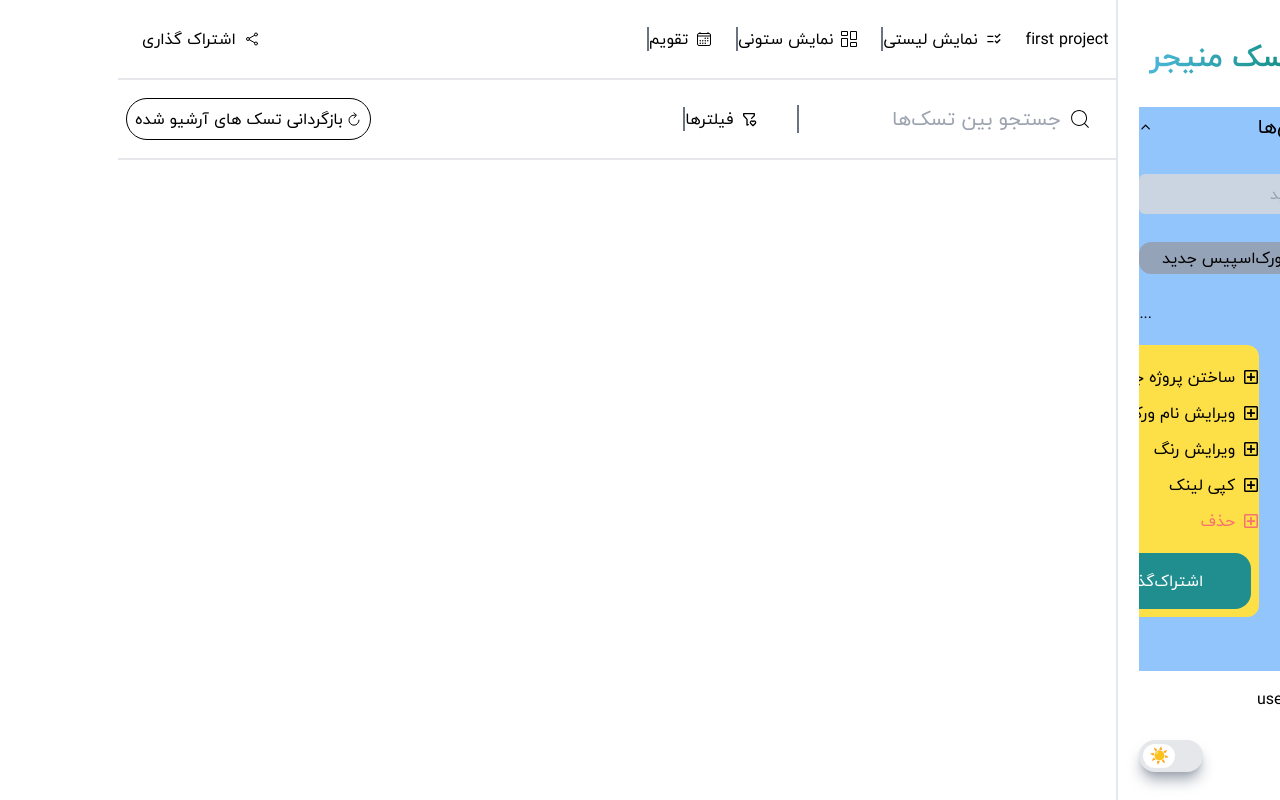
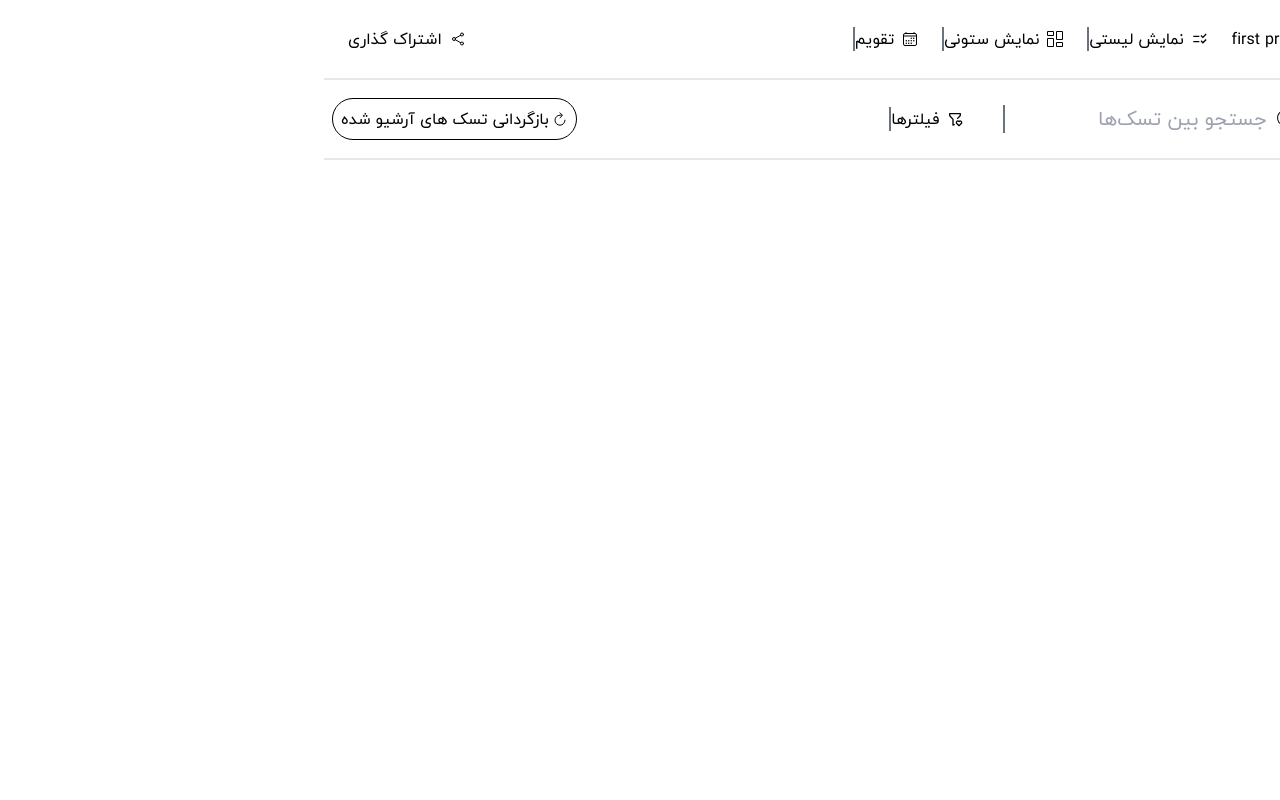
Before and after one commit to mahsanajafii/Task-Manager, a React (Vite) app: page /board in a window 1280 px wide. Both pictures are taken after a click on the element "ریکت". Built offline with nearby package versions, Linux system fonts and the light colour scheme; grey boxes are pictures that could not be loaded.

Commit message:
add other items

```diff
--- a/src/components/columnMore/ColumnMore.tsx
+++ b/src/components/columnMore/ColumnMore.tsx
@@ -1,41 +1,60 @@
-import { FaRegPlusSquare } from "react-icons/fa"
-import Button from "../common/button/Button"
-interface IColumnMoreProps{
-    title:string,
+import { FaRegPlusSquare } from "react-icons/fa";
+import Button from "../common/button/Button";
+import { FiEdit } from "react-icons/fi";
+import { GoLink } from "react-icons/go";
+import { RiDeleteBinLine } from "react-icons/ri";
+import { MdOutlineColorLens } from "react-icons/md";
+interface IColumnMoreProps {
+  title: string;
+  ID:number;
 }
-const ColumnMore:React.FC<IColumnMoreProps> = ({title}) => {
+const ColumnMore: React.FC<IColumnMoreProps> = ( {data} ) => {
+  const taskList = [
+    { title: "ساختن تسک جدید", logo: <FaRegPlusSquare /> },
+    { title: "ویرایش نام پروژه", logo: <FiEdit /> },
+    { title: "کپی لینک", logo: <GoLink /> },
+    { title: "حذف", logo: <RiDeleteBinLine /> },
+  ];
+  const projectList = [
+    { title: "ساختن پروژه جدید", logo: <FaRegPlusSquare /> },
+    { title: "ویرایش نام ورک‌اسپیس", logo: <FiEdit /> },
+    { title: "ویرایش رنگ", logo:<MdOutlineColorLens />},
+    { title: "کپی لینک", logo: <GoLink /> },
+    { title: "حذف", logo: <RiDeleteBinLine /> },
+  ];
+
   return (
-    <div className="h-fit w-fit pl-4 top-0 left-[-50px] absolute bg-yellow-300 z-10 rounded-xl pt-5 gap-3 flex flex-col justify-start items-start ">
+    <div className={` pl-4 top-1 left-[-210px] absolute px-2 bg-gray-100 z-10 rounded-xl pt-5 gap-5 flex flex-col justify-start items-start `}>
+      {data.title === "task" ? (
+          <>
+          {taskList.map((item, index) => (
+            <p
+              key={index}
+              className={`${item.title === "حذف" && "text-red-400"} cursor-pointer flex justify-start gap-2 items-center`}
+            >
+              {item.logo}
+              <span>{item.title}</span>
+            </p>
+          ))}
+          <Button children={"اشتراک‌گذاری"} style="h-fit py-1" />
+        </>
+      ) : (
+        // <div className={`${data.ID!==0 ? "h-fit":"h-0"}overflow-hidden transition-height duration-700 ease-in-out `}>
+<>
+          {projectList.map((item, index) => (
+              <p
+              key={index}
+              className={`${item.title === "حذف" && "text-red-400"} cursor-pointer flex justify-start gap-2 items-center`}
+              >
+              {item.logo}
+              <span>{item.title}</span>
+            </p>
+          ))}
+          <Button children={" اشتراک‌گذاری"} style="h-fit py-1" />
+          </>
+        )}
+        </div>
+  );
+};
 
-    {title==="task"?(
-        <>
-        <p className="flex justify-start gap-2 items-center">
-            <FaRegPlusSquare />
-            <span>ساختن پروژه جدید</span>
-        </p>
-        <p className="flex justify-start gap-2 items-center">
-        <FaRegPlusSquare />
-        <span>ویرایش نام ورک‌اسپیس</span>
-    </p>
-    <p className="flex justify-start gap-2 items-center">
-        <FaRegPlusSquare />
-        <span>ویرایش رنگ</span>
-    </p>
-    <p className="flex justify-start gap-2 items-center">
-        <FaRegPlusSquare />
-        <span>کپی لینک</span>
-    </p>
-    <p className="flex justify-start text-red-400 gap-2 items-center">
-        <FaRegPlusSquare />
-        <span>حذف</span>
-    </p>
-    <Button children={"اشتراک‌گذاری"} style="h-fit"/>
-        </>
-
-
-):(<p>jdhfj</p>)}
-    </div>
-  )
-}
-
-export default ColumnMore
+export default ColumnMore;
--- a/src/components/sidemenu/SideMenu.tsx
+++ b/src/components/sidemenu/SideMenu.tsx
@@ -11,10 +11,28 @@ import { LiaDoorOpenSolid } from "react-icons/lia";
 
 const list: ITasks = {
   id: ~(Date.now() + (Math.random() + 1) * 20),
-  title: "jsجاوا",
+  title: "js",
   staus: "done",
-  color:"#fde047",
+  color:"ef4444",
   oner: "admin",
+  projectList: [
+        {
+          id: ~(Date.now() + (Math.random() + 1) * 20),
+          projectTitle: "کلندر",
+          tasks: [
+            {
+              taskID: ~(Date.now() + (Math.random() + 1) * 20),
+              taskTitle: "صفحه خروج",
+              deadline: "new Date().toLocaleDateString('fa-IR')",
+              users: ["admin"],
+              status: "done",
+              description: "tree task",
+              Priority: "2",
+    archive:true,
+            },
+          ],
+        },
+      ],
 };
 // const list: ITasks = {
 //   id: ~(Date.now() + (Math.random() + 1) * 20),
@@ -45,23 +63,24 @@ const list: ITasks = {
 function SideMenu() {
   const [extended, setExtended] = useState(false);
   const { allTasks, loadAllTasks, addTask } = useAllTasksStore();
-
+const clearlocal=()=>{
+  localStorage.clear()
+}
   const handelArrowMenu = () => {
     setExtended(!extended);
   };
   useEffect(() => {
     loadAllTasks();
   }, []);
-  console.log("allTasks", allTasks);
   return (
-    <aside className="w-[22%] h-screen right-0 border-l-2 border-l-slate-200 flex flex-col justify-between items-center">
-      <div className="flex flex-row justify-center items-center mt-6 mb-4 h-[95px]  w-fit gap-3 ">
+    <aside className="relative w-[22%] h-screen right-0 border-l-2 border-l-slate-200 flex flex-col justify-between  items-center">
+      <div className=" static flex  flex-row justify-center items-center mt-6 mb-4 h-[95px]  w-fit gap-3 ">
         <img src={logo} alt="logo" className="w-14 h-14"></img>
-        <p className="text-3xl leading-relaxed w-full h-fit font-bold bg-clip-text text-transparent bg-gradient-to-l from-[#118C80] to-[#4AB7D8]">
+        <p onClick={clearlocal} className="text-3xl leading-relaxed w-full h-fit font-bold bg-clip-text text-transparent bg-gradient-to-l from-[#118C80] to-[#4AB7D8]">
           تسک منیجر
         </p>
       </div>
-      <div className=" relative bg-blue-300 z-0 overflow-x-visible h-full w-[85%] flex flex-col justify-between">
+      <div className="static top-[100px] z-0 overflow-x-visible h-full w-[85%] flex flex-col justify-between">
         <div className="h-10 flex flex-row justify-between items-center text-xl">
           <p className="w-full">ورک‌اسپیس‌ها</p>
           <IoIosArrowDown
@@ -89,11 +108,11 @@ function SideMenu() {
             ساختن ورک‌اسپیس جدید
           </button>
         </div>
-        <div className="overflow-y-auto h-[370px] scrollbar-thin scrollbar-track-transparent scrollbar-thumb-transparent">
+        <div className=" relative h-[370px] overflow-y overflow-x-visible z-0 scrollbar-thin scrollbar-track-transparent scrollbar-thumb-transparent">
           <WorkSpaces allTasks={allTasks} />
         </div>
       </div>
-      <div className="h-[10%] w-[85%]  flex justify-start gap-2 items-center">
+      <div className="static h-[10%] w-[85%]  flex justify-start gap-2 items-center">
         <div className="w-9 h-9 rounded-full  bg-red-300"></div>
         <p>user name</p>
       </div>
--- a/src/components/workspace/WorkSpaces.tsx
+++ b/src/components/workspace/WorkSpaces.tsx
@@ -1,17 +1,32 @@
 import { FaRegPlusSquare } from "react-icons/fa";
 import { ITasks } from "../../types/alltasks";
-import { useState } from "react";
+import { useEffect, useState } from "react";
 import ColumnMore from "../columnMore/ColumnMore";
 
 interface IWorkSpacesProps {
   allTasks: ITasks[];
 }
+interface IItem {
+  title: string;
+  ID: number;
+}
 
 const WorkSpaces: React.FC<IWorkSpacesProps> = ({ allTasks }) => {
   const [activeKeys, setActiveKeys] = useState<Set<number>>(new Set());
-const handelProject=()=>{
-
+  const [show, setShow] = useState(false);
+  const [item, setItem] = useState<IItem>({ ID: 0, title: "" });
+  const handelProject = () => {
+    console.log("object");
+  };
+  const handelMenu = (id, title) => {
+    setShow(!show);
+    if (show) {
+      setItem({ ID: 0, title: "" });
+      console.log("item", item, show);
+    } else {
+      setItem({ ID: id, title: title });
     }
+  };
   const handleClick = (index: number) => {
     const newActiveKeys = new Set(activeKeys);
     if (newActiveKeys.has(index)) {
@@ -21,25 +36,32 @@ const handelProject=()=>{
     }
     setActiveKeys(newActiveKeys);
   };
+  useEffect(() => {
+    handelMenu(0, "");
+    setShow(false);
+  }, []);
+  return (
+    <div className="flex flex-col gap-5 overflow-x-visible">
+      {show && <ColumnMore data={item} />}
 
-  return (
-    <div className=" flex flex-col gap-5 overflow-x-visible">
       {allTasks.map((task, index) => (
         <div
           className="flex flex-col justify-start gap-5 items-start"
           key={task.id}
         >
+          <div className="flex justify-start items-center gap-2 w-full  hover:bg-green-200  p-1 rounded-md ">
             <div className="flex justify-start items-center gap-2 w-full">
-          <div className="flex justify-start items-center gap-2 w-full">
-
               <span
-              className={`w-4 h-4 border rounded-md bg-[${task.color}]`}
+                className={`w-4 h-4 border rounded-md bg-[#${task.color}]`}
               ></span>
-            <p onClick={() => handleClick(index)} className={`cursor-pointer text-[${task.color}]`}>
+              <p
+                onClick={() => handleClick(index)}
+                className={`cursor-pointer`}
+              >
                 {task.title}
               </p>
             </div>
-            <button>...</button>
+            <button onClick={() => handelMenu(task.id, "project")}>...</button>
           </div>
           {activeKeys.has(index) && (
             <ul className=" px-10">
@@ -48,7 +70,7 @@ const handelProject=()=>{
                   <li
                     key={project.id}
                     onClick={handelProject}
-                    className={` overflow-x-visible  w-full gap-[160px] cursor-pointer flex flex-row justify-between items-center
+                    className={` overflow-x-visible hover:bg-green-100 p-1 rounded-md w-full gap-[169px] cursor-pointer flex flex-row justify-between items-center
                       ${
                         activeKeys.has(index)
                           ? "opacity-100 translate-x-0"
@@ -56,8 +78,9 @@ const handelProject=()=>{
                       }`}
                   >
                     <span>{project.projectTitle}</span>
-                    <button>...</button>
-                    <ColumnMore title="task" />
+                    <button onClick={() => handelMenu(project.id, "task")}>
+                      ...
+                    </button>
                   </li>
                 ))
               ) : (
--- a/src/stores/allTasksStore.ts
+++ b/src/stores/allTasksStore.ts
@@ -5,7 +5,7 @@ const allworkspaces = [
       id: ~(Date.now() + (Math.random()+1)*20),
       title: "ریکت",
       staus: "open",
-      color: "#ef4444",
+      color: "ef4444",
       projectList: [
         {
           id: ~(Date.now() + (Math.random()+1)*20),
@@ -30,7 +30,7 @@ const allworkspaces = [
         id: ~(Date.now() + (Math.random()+1)*20),
         title: "تیلویند",
         staus: "open",
-        color: "#93c5fd",
+        color: "93c5fd",
         projectList: [
           {
             id: ~(Date.now() + (Math.random()+1)*20),
--- a/src/types/alltasks.tsx
+++ b/src/types/alltasks.tsx
@@ -2,7 +2,7 @@ export interface ITasks{
       id: number,
       title: string,
       staus: string,
-      color:string,
+      color:string
       projectList?: [
           {
               id:number,
```
Lines whose indentation alone changed are shown as unchanged.
